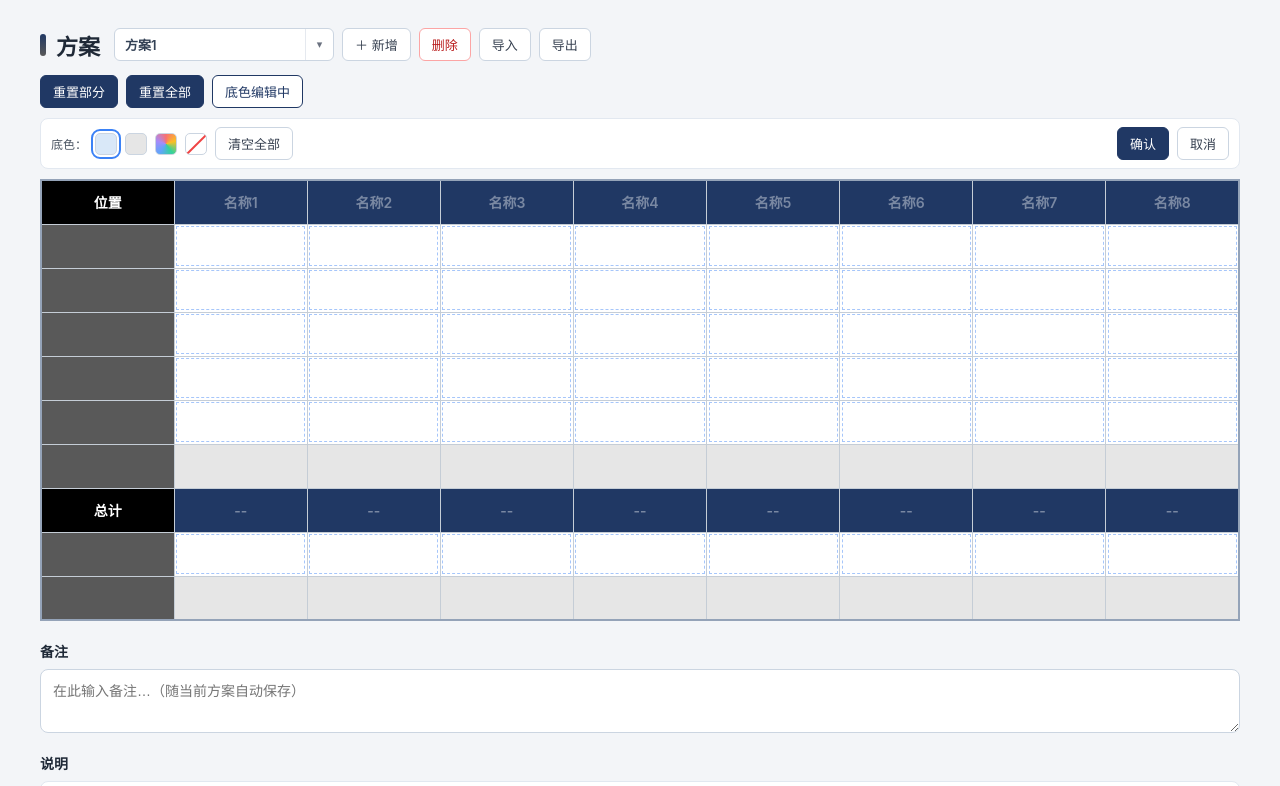
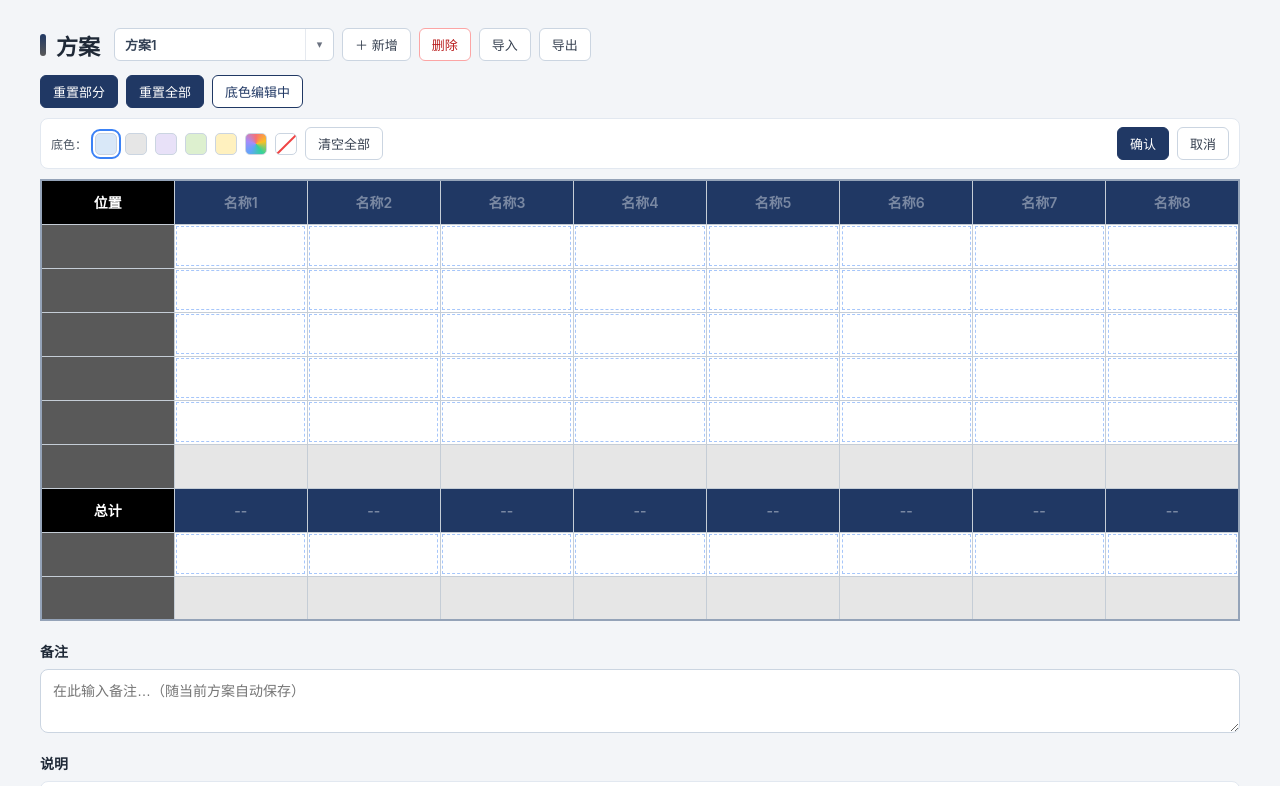
Before and after one commit to senro12/plan, a plain HTML site: page index.html in a window 1280 px wide. Both pictures are taken after a click on the button "底色编辑". Shown: the top 786 px of the page. Drawn offline with Linux system fonts and the light colour scheme.

Commit message:
底色预设新增浅紫、浅绿、浅黄

```diff
--- a/index.html
+++ b/index.html
@@ -149,6 +149,12 @@
             style="background:#D9E8F8"></button>
     <button class="swatch" type="button" data-color="#E6E6E6" title="浅灰"
             style="background:#E6E6E6"></button>
+    <button class="swatch" type="button" data-color="#E8E1F8" title="浅紫"
+            style="background:#E8E1F8"></button>
+    <button class="swatch" type="button" data-color="#DDF0CF" title="浅绿"
+            style="background:#DDF0CF"></button>
+    <button class="swatch" type="button" data-color="#FFF1BF" title="浅黄"
+            style="background:#FFF1BF"></button>
     <label class="swatch custom" title="自定义颜色">
       <input type="color" id="color-custom" value="#D9E8F8">
     </label>
@@ -175,7 +181,7 @@
         <li><b>第 <span data-desc="numRow"></span> 行第 1 格</b>为第 <span data-desc="numRow"></span> 行数字之和</li>
         <li>第一列深灰格文字可直接编辑</li>
         <li>灰色文字（第一行 <b>名称1～名称8</b>、第八行 <b>--</b>）是占位提示：点击进入编辑即消失，可直接输入；清空并离开编辑后自动恢复，不会写入数据</li>
-        <li><b>底色编辑</b>：可选浅蓝、浅灰或自定义颜色，<b>点格子涂色，再点一次取消</b>；选「清空」后点击同样恢复默认底色。确认后随当前方案保存；第 7 行与第 <span data-desc="countRow"></span> 行不参与，重置按钮不会清除已设底色</li>
+        <li><b>底色编辑</b>：可选浅蓝、浅灰、浅紫、浅绿、浅黄或自定义颜色，<b>点格子涂色，再点一次取消</b>；选「清空」后点击同样恢复默认底色。确认后随当前方案保存；第 7 行与第 <span data-desc="countRow"></span> 行不参与，重置按钮不会清除已设底色</li>
         <li><b>数据自动保存在本浏览器</b>：刷新/重开/页面更新都不丢，每人各自一份，不写回任何文件</li>
         <li>多方案之间数据相互独立，可随时切换、新增、改名、删除</li>
       </ul>
@@ -505,15 +511,21 @@
       td.style.backgroundColor = bg || '';
     });
   }
+  function presetColors(){
+    return Array.prototype.map.call(colorBar.querySelectorAll('.swatch[data-color]'), function(sw){
+      return String(sw.dataset.color).toUpperCase();
+    });
+  }
   function refreshSwatches(){
+    var presets = presetColors();
     colorBar.querySelectorAll('.swatch[data-color]').forEach(function(sw){
-      sw.classList.toggle('selected', colorEdit.brush === sw.dataset.color);
+      sw.classList.toggle('selected', colorEdit.brush === String(sw.dataset.color).toUpperCase());
     });
     var eraser = document.getElementById('color-eraser');
     if(eraser) eraser.classList.toggle('selected', colorEdit.brush === '');
     var customSw = colorBar.querySelector('.swatch.custom');
-    var isDefault = colorEdit.brush === '' || colorEdit.brush === '#D9E8F8' || colorEdit.brush === '#E6E6E6';
-    if(customSw) customSw.classList.toggle('selected', !isDefault);
+    var isPreset = colorEdit.brush !== '' && presets.indexOf(colorEdit.brush) !== -1;
+    if(customSw) customSw.classList.toggle('selected', colorEdit.brush !== '' && !isPreset);
   }
   function setBrush(color){
     colorEdit.brush = color ? String(color).toUpperCase() : '';
@@ -521,7 +533,7 @@
       colorCustom.value = colorEdit.brush;
       var customSw = colorBar.querySelector('.swatch.custom');
       if(customSw){
-        if(colorEdit.brush === '#D9E8F8' || colorEdit.brush === '#E6E6E6') customSw.style.background = '';
+        if(presetColors().indexOf(colorEdit.brush) !== -1) customSw.style.background = '';
         else customSw.style.background = colorEdit.brush;
       }
     }
```
